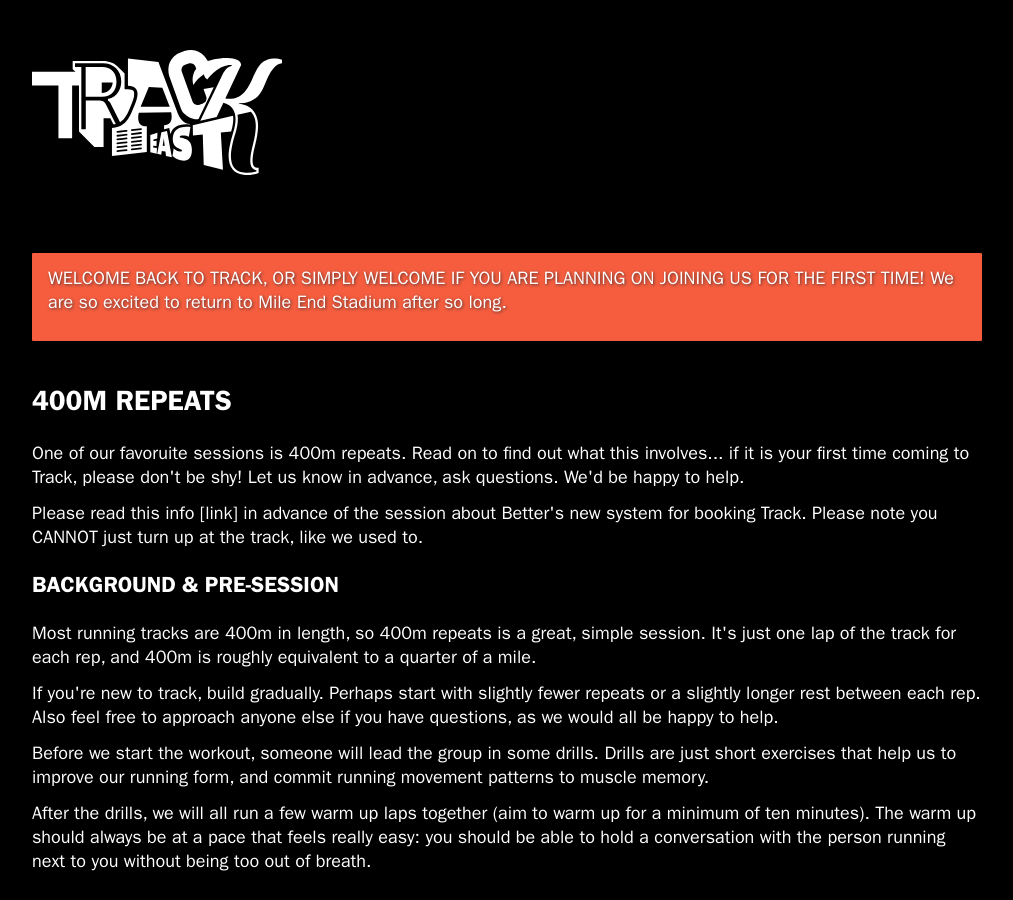
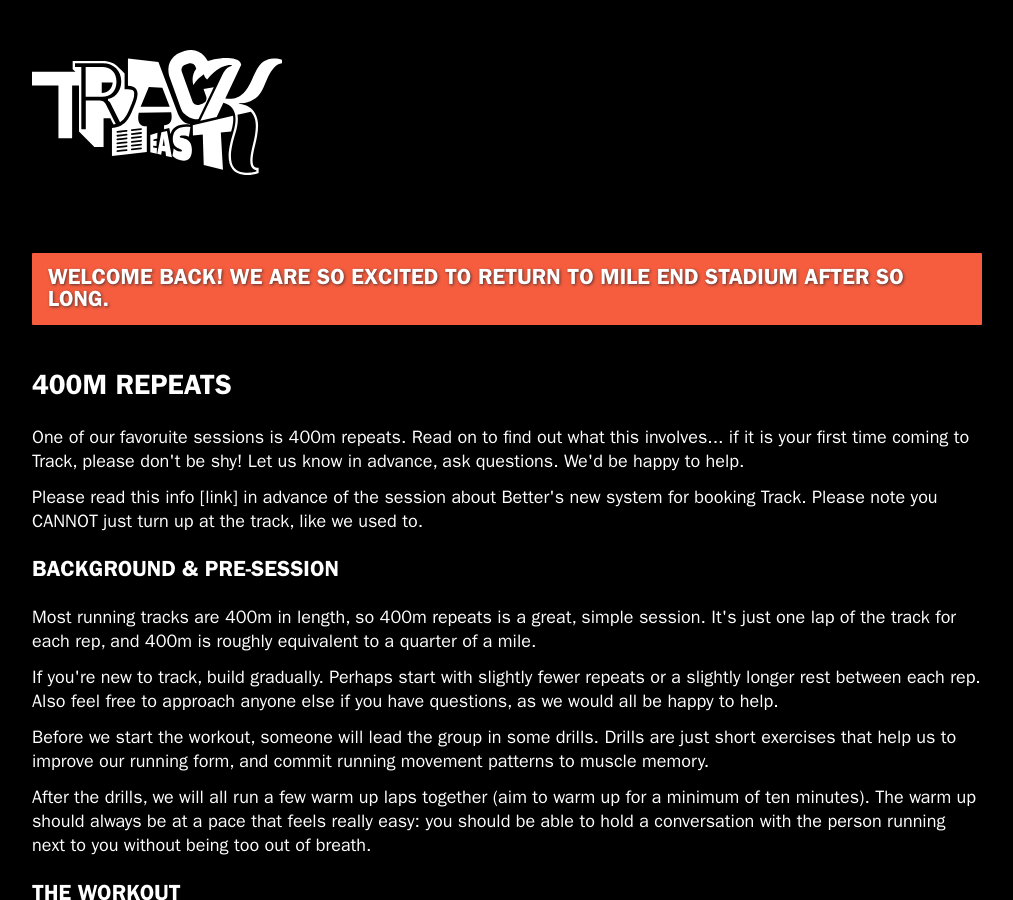
Before and after one commit to benhubbard434/trackeast, a Jekyll site: the page built from 400-repeats.html, in a window 1280 px wide and 900 px high. Shown: the whole window, without its empty margins (133-1146 px from the left). Built offline with Jekyll 4.4.1, drawn with Linux system fonts in a browser that asks for light colours; nearby versions of some CDN libraries; some web fonts are replaced.

Commit message:
Update 400-repeats.html

```diff
--- a/400-repeats.html
+++ b/400-repeats.html
@@ -1,9 +1,7 @@
 ---
 layout: main
 ---
-<div class="orange-highlight">
-    <p>WELCOME BACK TO TRACK, OR SIMPLY WELCOME IF YOU ARE PLANNING ON JOINING US FOR THE FIRST TIME! We are so excited to return to Mile End Stadium after so long.</p>
-</div>
+<h4 class="orange-highlight">WELCOME BACK! We are so excited to return to Mile End Stadium after so long.</h4>
 
 <h1>400m repeats</h1>
 <p>One of our favoruite sessions is 400m repeats. Read on to find out what this involves... if it is your first time coming to Track, please don't be shy! Let us know in advance, ask questions. We'd be happy to help.</p>
```
